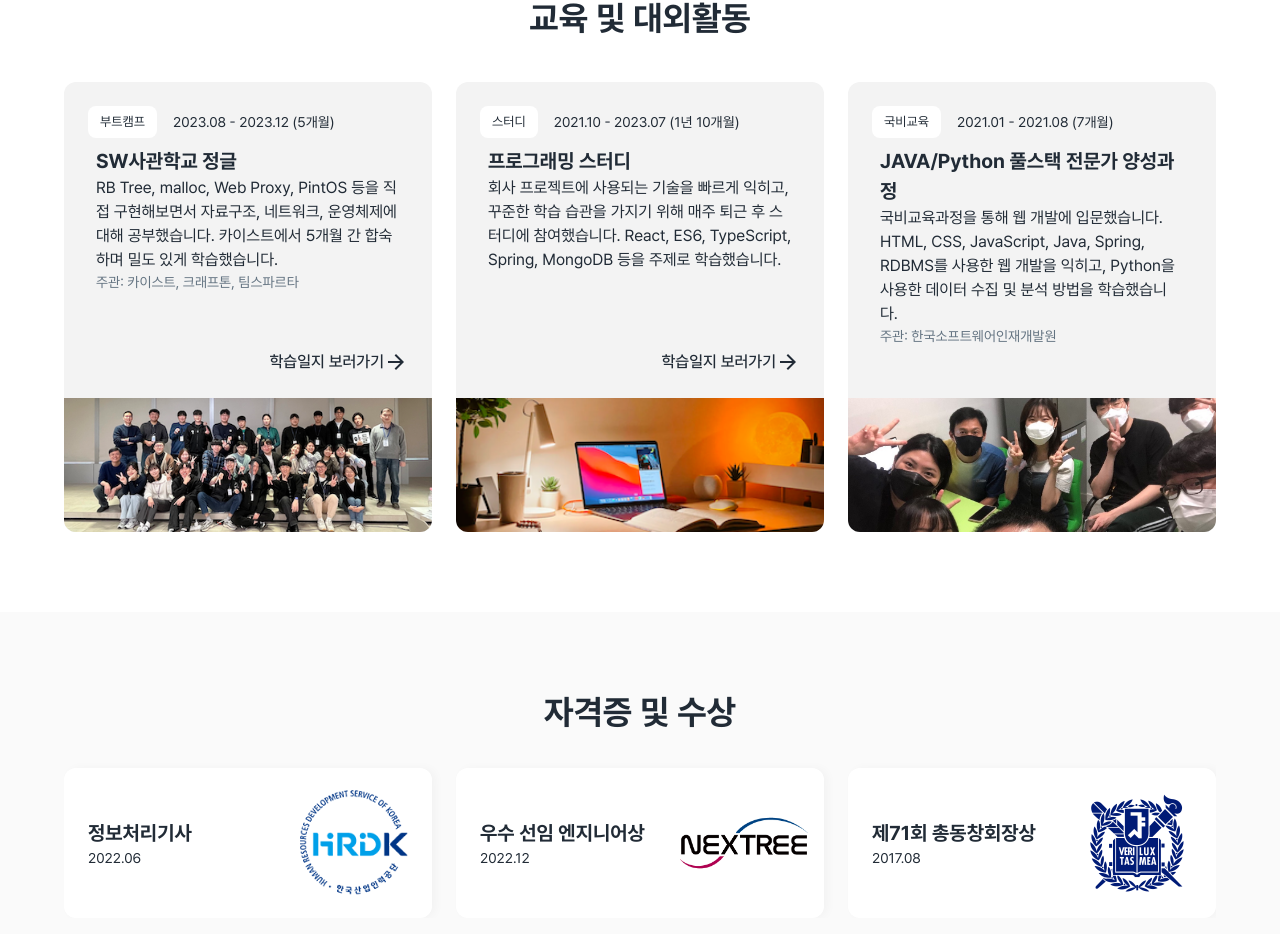
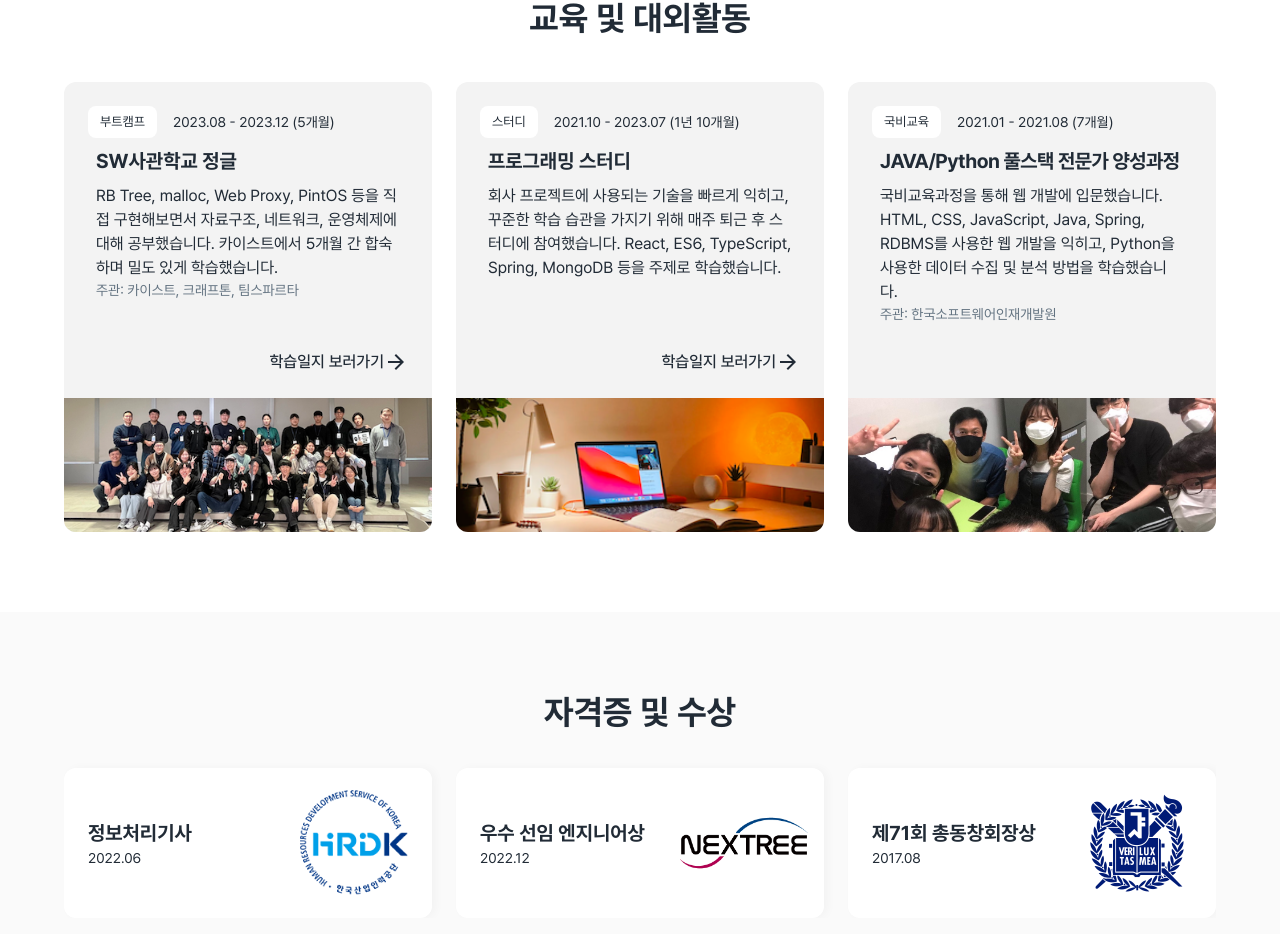
Before and after one commit to YoungeuiHong/portfolio, a Next.js app: page / in a window 1280 px wide. Shown: the part 3872-4806 px from the top of the page. Built offline with nearby package versions, Linux system fonts and the light colour scheme.

Commit message:
:lipstick: Style: ActivityCard 자간 수정

```diff
--- a/src/components/card/ActivityCard.tsx
+++ b/src/components/card/ActivityCard.tsx
@@ -48,7 +48,14 @@ export default function ActivityCard({ activity }: ActivityCardProps) {
               </Typography>
             </Box>
             <Box sx={{ px: 1 }}>
-              <Typography sx={{ fontWeight: 700, fontSize: 20 }}>
+              <Typography
+                sx={{
+                  fontWeight: 700,
+                  fontSize: 20,
+                  mb: 1,
+                  letterSpacing: title.length > 10 ? -0.5 : 0,
+                }}
+              >
                 {title}
               </Typography>
               <Typography variant={"body1"}>{content}</Typography>
--- a/src/sections/project-detail/index.tsx
+++ b/src/sections/project-detail/index.tsx
@@ -1,3 +1,4 @@
+"use client";
 import {
   Divider,
   Stack,
```
